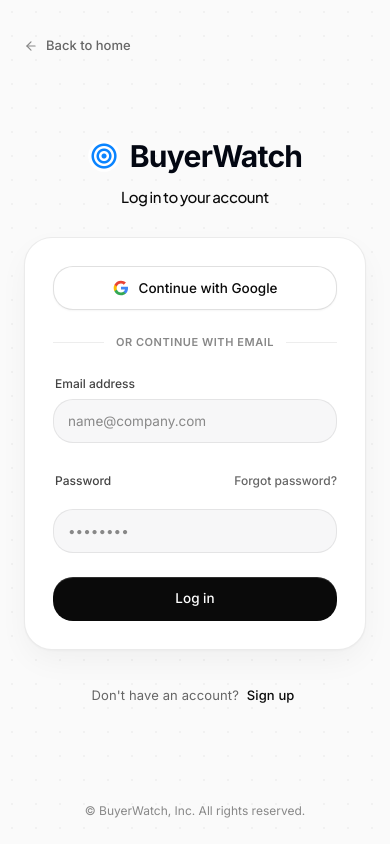
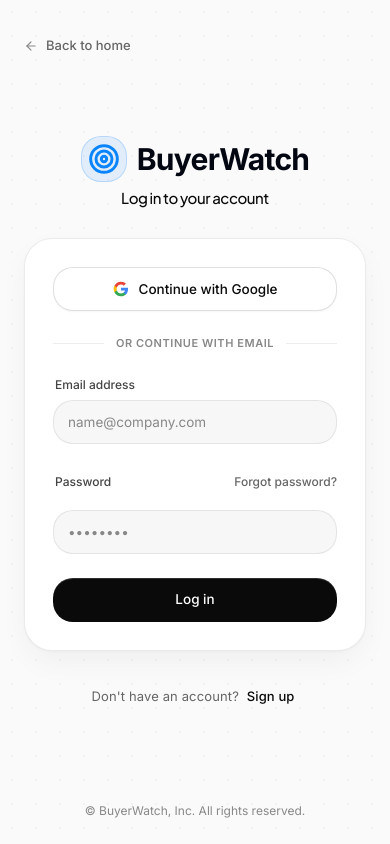
Before and after one commit to abhishekreal7/buyerwatch, a Next.js app: page /login in a window 390 px wide. Built offline with nearby package versions, Linux system fonts and the light colour scheme.

Commit message:
fix(ui): replace PNG image in BrandLogo with responsive vector SVG Target icon lockup

```diff
--- a/src/components/BrandLogo.tsx
+++ b/src/components/BrandLogo.tsx
@@ -1,4 +1,4 @@
-import Image from 'next/image'
+import { Target } from 'lucide-react'
 
 interface BrandLogoProps {
   compact?: boolean
@@ -6,24 +6,18 @@ interface BrandLogoProps {
   tone?: 'dark' | 'light'
 }
 
-const sizes = {
-  sm: 22,
-  md: 28,
-  lg: 32,
+const iconSizes = {
+  sm: 'w-5 h-5',
+  md: 'w-6 h-6',
+  lg: 'w-8 h-8',
 }
 
 export function BrandLogo({ compact = false, size = 'md', tone = 'dark' }: BrandLogoProps) {
-  const pixels = sizes[size]
-
   return (
     <span className={`inline-flex items-center gap-2.5 font-display font-bold tracking-tight ${tone === 'light' ? 'text-white' : 'text-gray-950'}`}>
-      <Image
-        src="/buyerwatch_logo.png"
-        alt=""
-        width={pixels}
-        height={pixels}
-        className="rounded-full object-contain"
-      />
+      <span className="flex items-center justify-center rounded-xl bg-[#0A84FF]/10 p-1.5 border border-[#0A84FF]/20">
+        <Target className={`${iconSizes[size]} text-[#0A84FF]`} strokeWidth={2.2} />
+      </span>
       {!compact && <span>BuyerWatch</span>}
     </span>
   )
```
